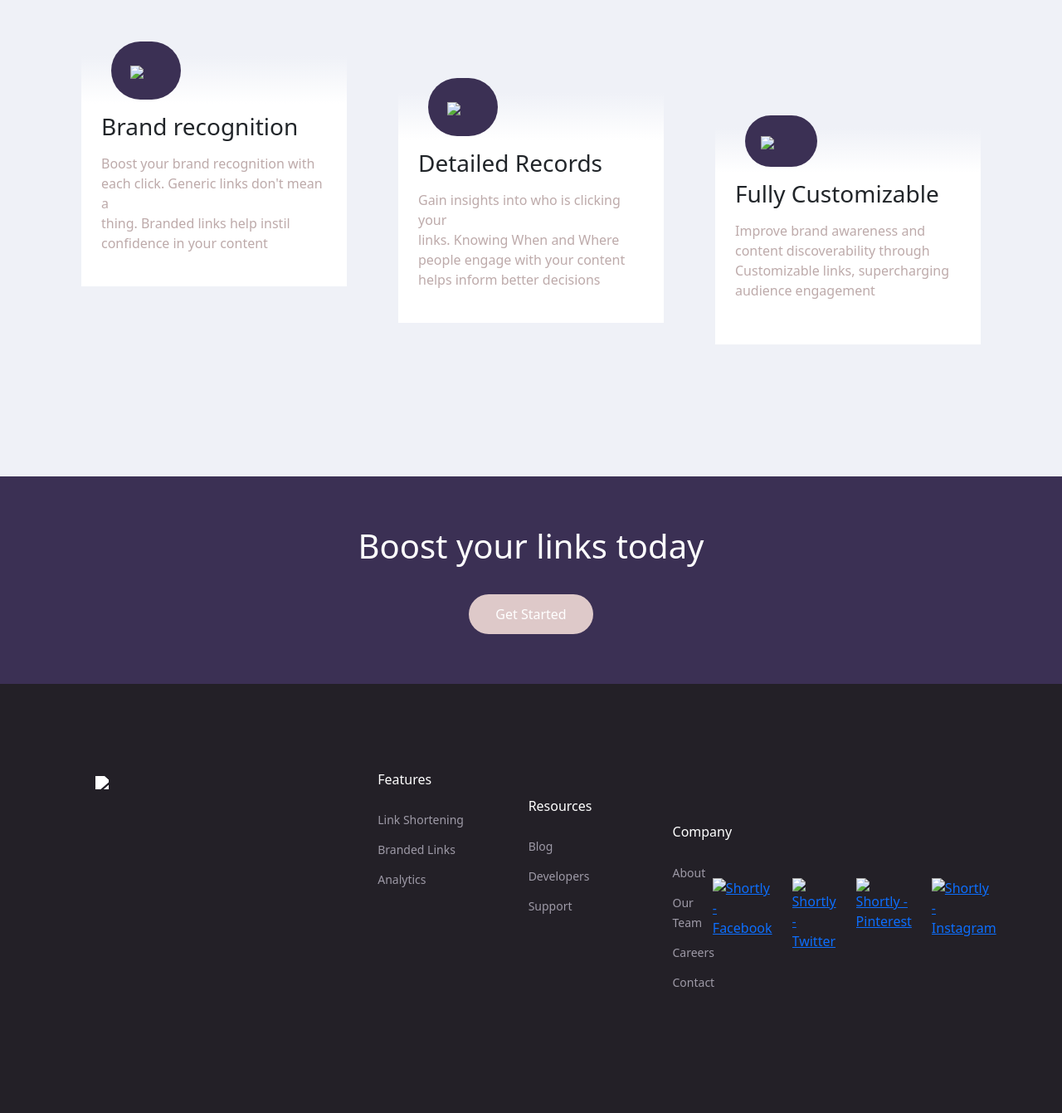
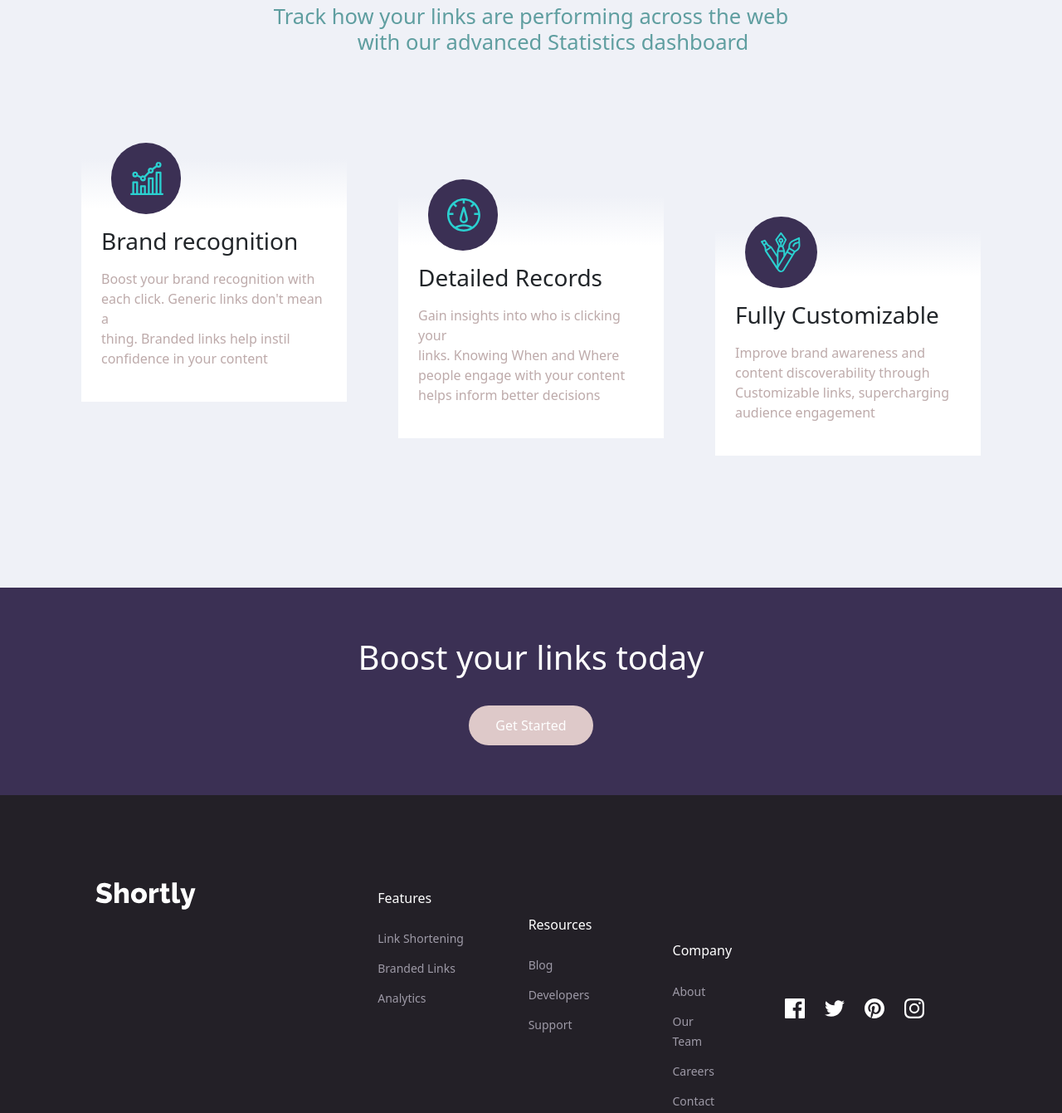
Before and after one commit to KoussyAyoub/Shortly, a plain HTML site: page index.html in a window 1280 px wide. Shown: the part 1126-2467 px from the top of the page at 83% size. Drawn offline with nearby package versions, Linux system fonts and the light colour scheme.

Commit message:
Update index.html

```diff
--- a/index.html
+++ b/index.html
@@ -10,7 +10,7 @@
 </head>
 <body>
   <div class="topnav" id="myTopnav">
-    <a id="shortly" class="" href="#"><img src="url-shortening-api-master/url-shortening-api-master/images/logo.svg"></a>
+    <a id="shortly" class="" href="#"><img src="logo.svg"></a>
     <a class ="margin-top" href="#">Features</a>
     <a class ="margin-top" href="#">Pricing</a>
     <a class ="margin-top" href="#">Resources</a>
@@ -25,7 +25,7 @@
   </div>
 
 
-  <img class="anythings" src="url-shortening-api-master/url-shortening-api-master/images/illustration-working.svg">
+  <img class="anythings" src="illustration-working.svg">
   <div class = 'section-media'>
       <h1 class="margin-h1">More than just shorter links</h1>
       <p class="p-style">Build your brand's recognition and get detailed insights on how your links are performing.</p>
@@ -60,7 +60,7 @@
         <div class="col" style="margin-top: 18px;">
             <div class="div-section">
                 <div class="border-div-img ">
-                    <img src="url-shortening-api-master/url-shortening-api-master/images/icon-brand-recognition.svg" class="border-img">
+                    <img src="icon-brand-recognition.svg" class="border-img">
 
                 </div>
                 <h3 style="margin-top: 16px;">Brand recognition</h3>
@@ -73,7 +73,7 @@
         <div class="col" style="margin-top: 62px;">
             <div class="div-section">
                 <div class="border-div-img" id="border-img-2">
-                    <img src="url-shortening-api-master/url-shortening-api-master/images/icon-detailed-records.svg" class="border-img">
+                    <img src="icon-detailed-records.svg" class="border-img">
 
                 </div>
                 <h3 style="margin-top: 16px;">Detailed Records</h3>
@@ -86,7 +86,7 @@
         <div class="col" style="margin-top: 107px;">
             <div class="div-section">
                 <div class="border-div-img1 ">
-                    <img src="url-shortening-api-master/url-shortening-api-master/images/icon-fully-customizable.svg" class="border-img">
+                    <img src="icon-fully-customizable.svg" class="border-img">
 
                 </div>
                 <h3 style="margin-top: 16px;">Fully Customizable</h3>
@@ -108,7 +108,7 @@
 
 <footer class="footer">
     <div class="container " style="    margin-left: -147px; margin-top: -145px;">
-        <a href="#"><img <img class='footer-end' style="filter: brightness(10);" src="url-shortening-api-master/url-shortening-api-master/images/logo.svg"></a>
+        <a href="#"><img <img class='footer-end' style="filter: brightness(10);" src="logo.svg"></a>
     <div class="footer-div1">
         <div ><h6 style="color :white">Features</h6></div>
         <div style="margin-top: 26px;"><a  class="class-a" href="#">Link Shortening</a></div>
@@ -139,16 +139,16 @@
 
     <div class="social margin-social">
         <a href="#">
-          <img src="url-shortening-api-master/url-shortening-api-master/images/icon-facebook.svg"  alt="Shortly - Facebook" />
+          <img src="icon-facebook.svg"  alt="Shortly - Facebook" />
         </a>
         <a href="#">
-          <img style="margin-left: 24px;" src="url-shortening-api-master/url-shortening-api-master/images/icon-twitter.svg" alt="Shortly - Twitter" />
+          <img style="margin-left: 24px;" src="icon-twitter.svg" alt="Shortly - Twitter" />
         </a>
         <a href="#">
-          <img style="margin-left: 24px;" src="url-shortening-api-master/url-shortening-api-master/images/icon-pinterest.svg" alt="Shortly - Pinterest" />
+          <img style="margin-left: 24px;" src="icon-pinterest.svg" alt="Shortly - Pinterest" />
         </a>
         <a href="#">
-          <img style="margin-left: 24px;" src="url-shortening-api-master/url-shortening-api-master/images/icon-instagram.svg" alt="Shortly - Instagram" />
+          <img style="margin-left: 24px;" src="icon-instagram.svg" alt="Shortly - Instagram" />
         </a>
       </div>
 
```
